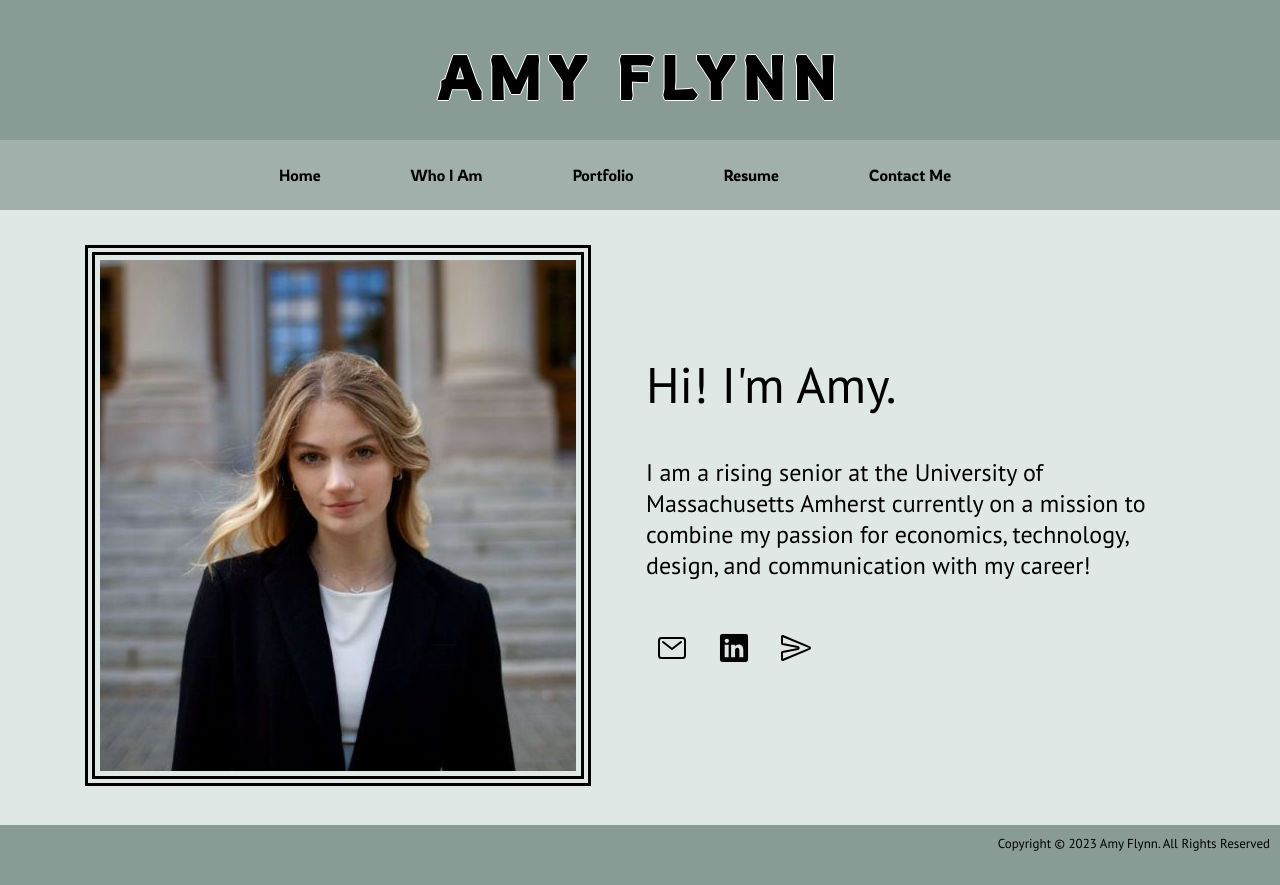
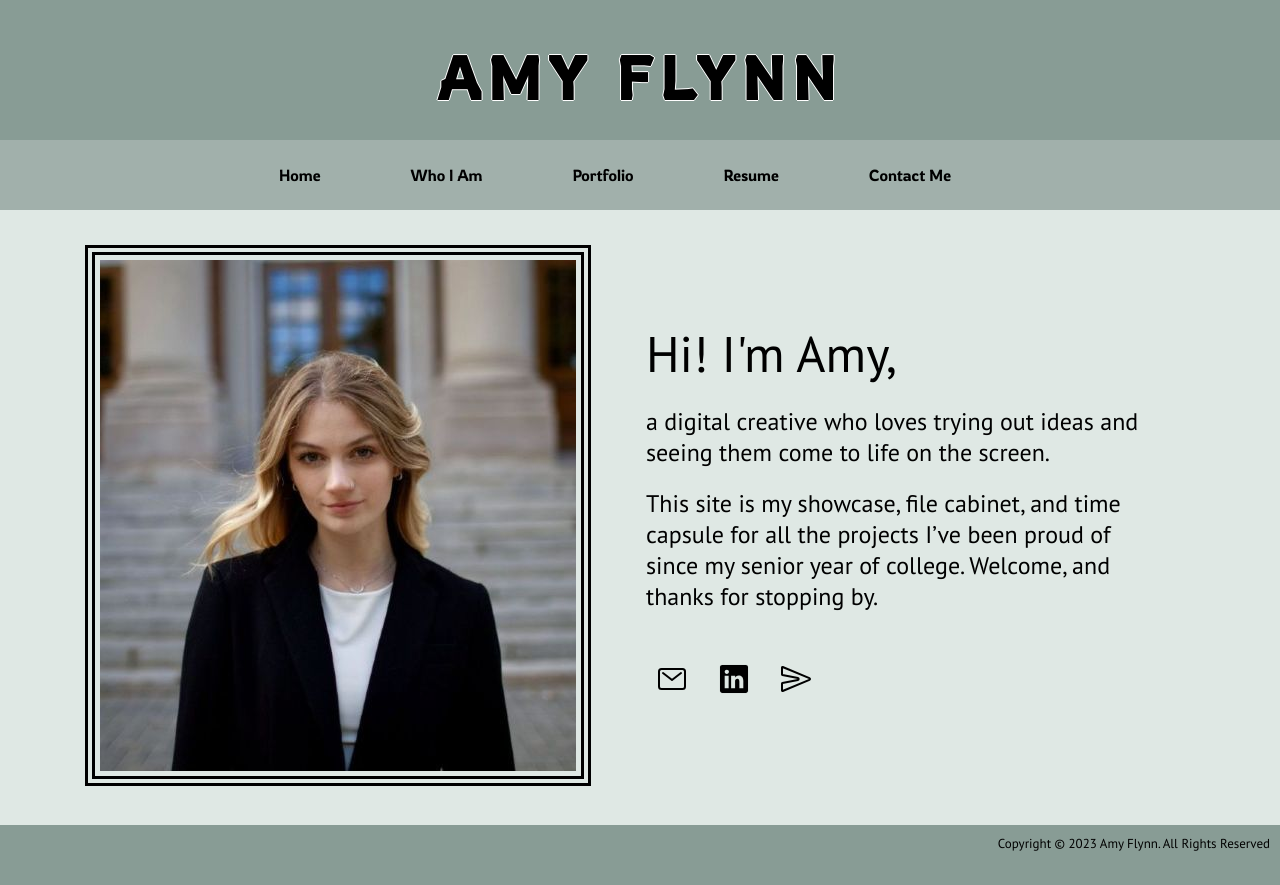
Before and after one commit to amy-flynn/amyflynn, a plain HTML site: page index.html in a window 1280 px wide. Drawn offline with nearby package versions, Linux system fonts and the light colour scheme.

Commit message:
Update index.html

```diff
--- a/index.html
+++ b/index.html
@@ -27,13 +27,15 @@
             <div class="home1">
             <div class="homeimage"> <img class="homeimg" src="images/indexheadshot.jpg" alt="Headshot of Amy Flynn"> </div> </div>
             <div class="home2">
-            <div class="hello">Hi! I'm Amy.</div>
-            <br>
+            <div class="hello">Hi! I'm Amy,</div>
             <br>
             <p>
-            I am a rising senior at the University of Massachusetts Amherst currently on a mission to combine my passion for economics, technology, design, and communication with my career!
+           a digital creative who loves trying out ideas and seeing them come to life on the screen.
             </p>
-
+            <br>
+            <p>
+            This site is my showcase, file cabinet, and time capsule for all the projects I’ve been proud of since my senior year of college. Welcome, and thanks for stopping by.
+            </p>
             <br>
             <br>
             <div class="homeicons">
```
